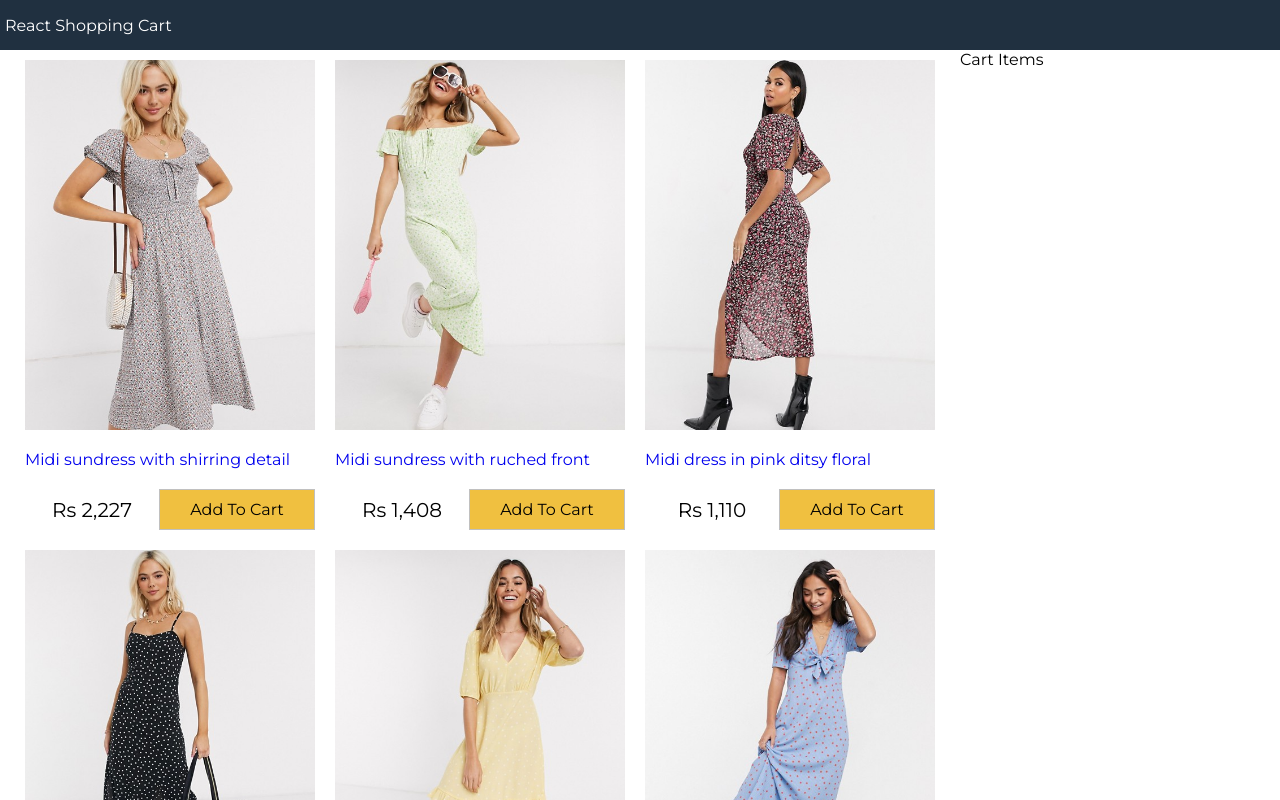
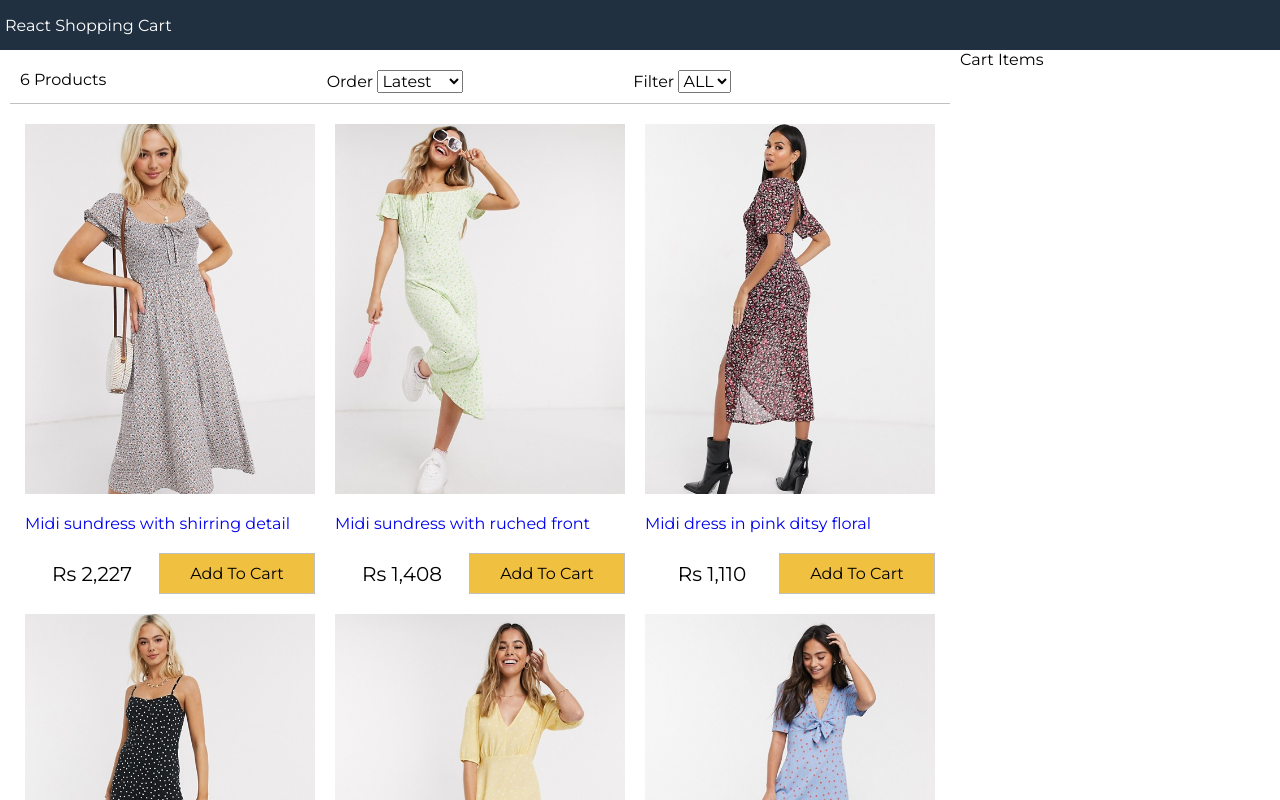
Before and after one commit to Jarapala-Baba/shopping-cart, a React (Create React App) app in the folder react-shopping-cart/: page / in a window 1280 px wide. Shown: the top 800 px of the page. Built offline with nearby package versions, Linux system fonts and the light colour scheme.

Commit message:
filter-component

```diff
--- a/react-shopping-cart/src/App.js
+++ b/react-shopping-cart/src/App.js
@@ -1,4 +1,5 @@
 import React, { Component } from 'react';
+import Filter from './components/Filter';
 import Products from './components/Products';
 import data from './data.json';
 
@@ -14,6 +15,32 @@
     }
   }
 
+  sortProducts = (event) => {
+    // impl
+    let sort = event.target.value;
+    this.setState((state) => ({
+      sort: sort,
+      products: this.state.products.slice().sort((a, b) => (
+        sort === "lowest" ?
+          ((a.price > b.price) ? 1 : -1) :
+          sort === "highest" ?
+            ((a.price < b.price) ? 1 : -1) :
+            ((a._id > b._id) ? 1 : -1)
+      ))
+    }));
+  }
+
+  filterProducts = (event) => {
+    // impl
+    if (event.target.value === "ALL") {
+      this.setState({ size: event.target.value, products: data.products })
+    } else {
+      this.setState({
+        size: event.target.value,
+        products: data.products.filter(product => product.availableSizes.indexOf(event.target.value) >= 0)
+      })
+    }
+  }
 
   render() {
     return (
@@ -24,7 +51,13 @@
         <main>
           <div className="content">
             <div className="main">
-            <Products products={this.state.products}></Products>
+              <Filter count={this.state.products.length}
+                size={this.state.size}
+                sort={this.state.sort}
+                filterProducts={this.filterProducts}
+                sortProducts={this.sortProducts}>
+              </Filter>
+              <Products products={this.state.products}></Products>
             </div>
             <div className="sidebar">Cart Items</div>
           </div>
--- /dev/null
+++ b/react-shopping-cart/src/components/Filter.js
@@ -0,0 +1,31 @@
+import React, { Component } from 'react';
+
+class Filter extends Component {
+    render() {
+        return (
+            <div className="filter">
+                <div className="filter-result">{this.props.count} Products</div>
+                <div className="filter-sort"> Order {" "}
+                    <select value={this.props.sort} onChange={this.props.sortProducts}>
+                        <option >Latest </option>
+                        <option value="lowest">Lowest</option>
+                        <option value="highest">Highest</option>
+                    </select>
+                </div>
+                <div className="filter-size">Filter {" "}
+                <select value={this.props.size} onChange={this.props.filterProducts}>
+                    <option >ALL</option>
+                    <option >XS</option>
+                    <option >S</option>
+                    <option >M</option>
+                    <option >L</option>
+                    <option >XL</option>
+                    <option  >XXL</option>
+                </select>
+                </div>
+            </div>
+        )
+    }
+}
+
+export default Filter;
--- a/react-shopping-cart/src/index.css
+++ b/react-shopping-cart/src/index.css
@@ -130,3 +130,19 @@
 .button.primary{
   background-color: #f0c040;
 }
+
+
+/* Filter */
+
+.filter
+{
+  display: flex;
+  padding: 1rem;
+  margin: 1rem;
+  border-bottom: .1rem #c0c0c0 solid;
+  justify-content: space-between;
+}
+
+.filter div{
+  flex: 1;
+}
```
